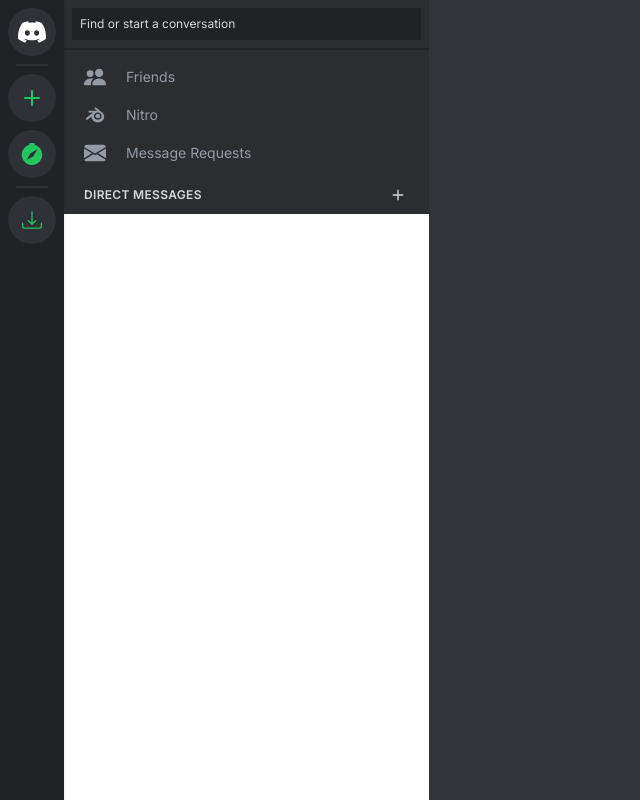
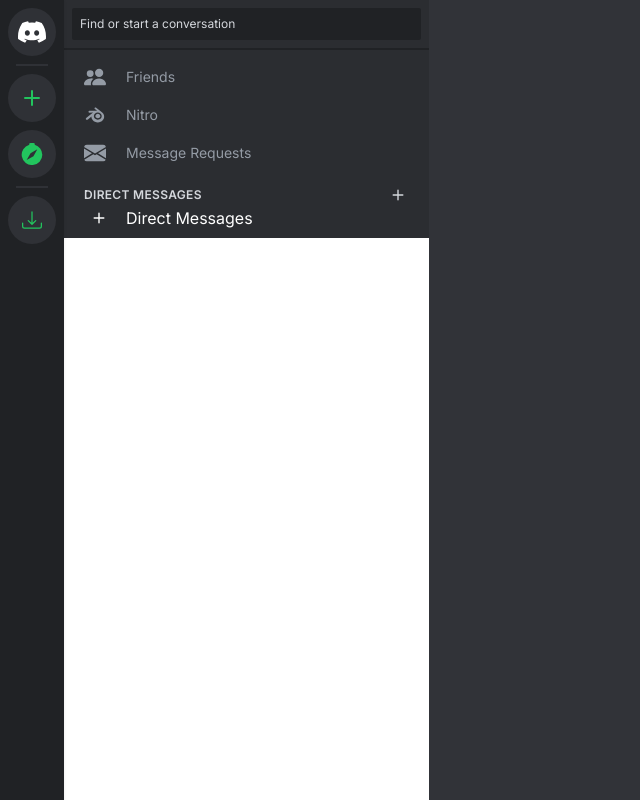
Before and after one commit to rnldvrgl/discord-ui, a Next.js app: page / in a window 1280 px wide. Shown: the whole page, without its empty margins (0-640 px from the left). Built offline with nearby package versions, Linux system fonts and the light colour scheme.

Commit message:
on going

```diff
--- a/src/app/page.js
+++ b/src/app/page.js
@@ -17,6 +17,8 @@
           <CustomButton icon={<BiLogoBlender size={22} />} text="Nitro" />
           <CustomButton icon={<BsFillEnvelopeFill size={22} />} text="Message Requests" />
           <Category icon={<BsPlus size={22} />} text="Direct Messages" />
+
+          <Contacts icon={<BsPlus size={22} />} name="Direct Messages" />
         </div>
       </div>
       <div className="flex-col w-[70%] h-screen bg-[#313338]">
@@ -47,3 +49,12 @@
     </div>
   )
 }
+
+const Contacts = ({icon, name}) => {
+  return(
+    <div className="px-4 flex justify-start items-center gap-4 wi-full text-white">
+      {icon}
+      {name}
+    </div>
+  )
+}
```
